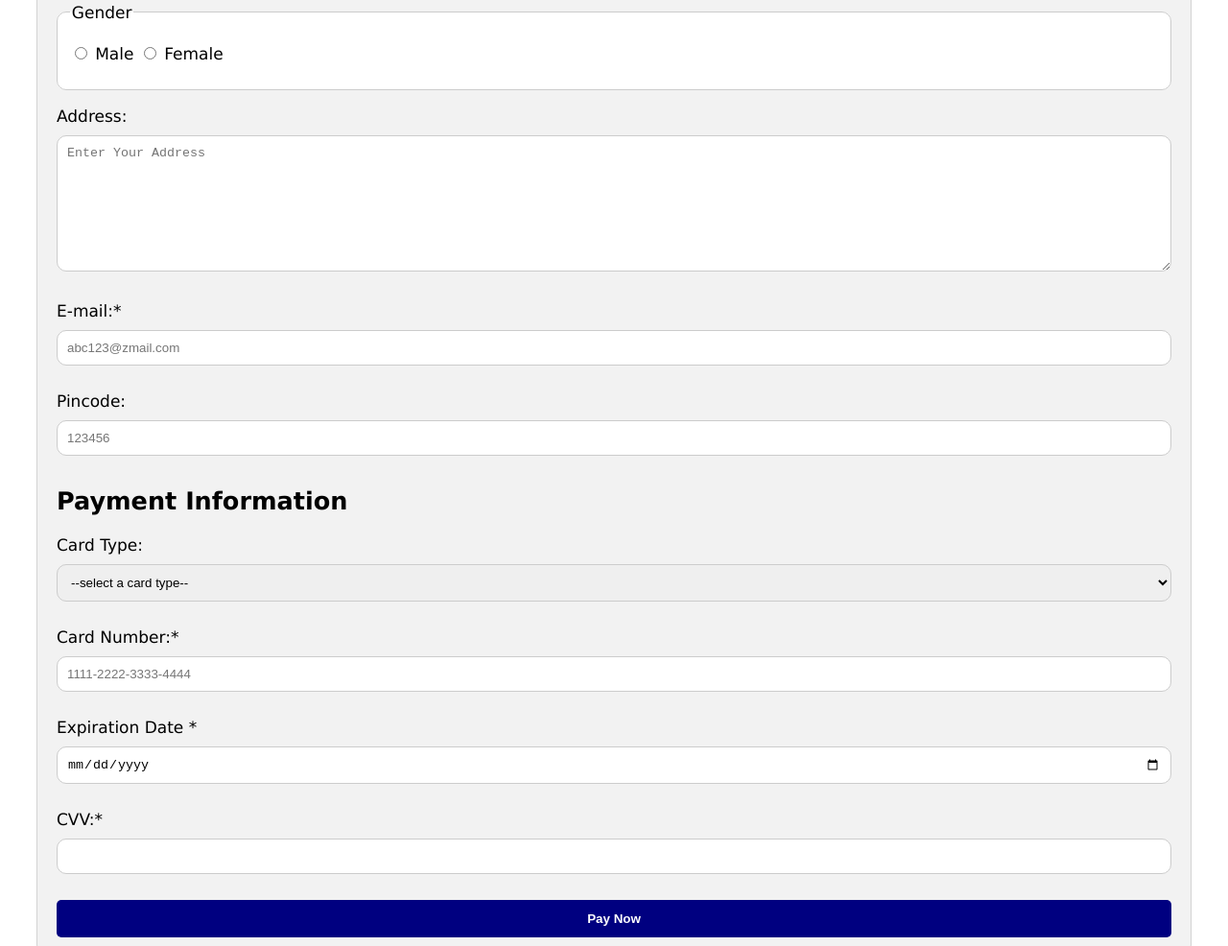
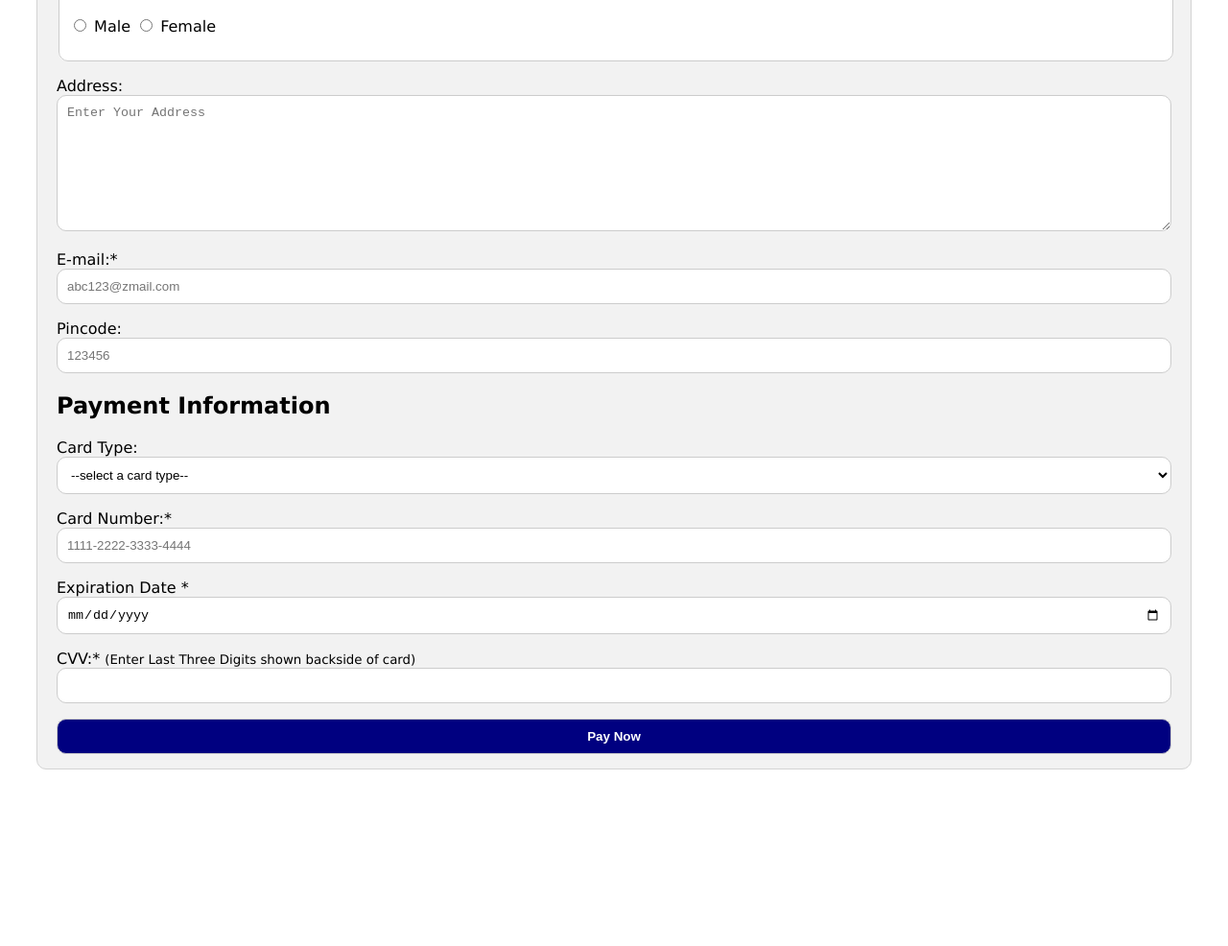
Before and after one commit to abhipatel2005/Practice, a plain HTML site: page Payment_Form/index.html in a window 1280 px wide. Shown: the part 280-1266 px from the top of the page at 96% size. After the commit the page ends 1105 px from the top, so only its background shows below. Drawn offline with Linux system fonts and the light colour scheme.

Commit message:
Updated Code

```diff
--- a/Payment_Form/index.html
+++ b/Payment_Form/index.html
@@ -5,12 +5,11 @@
         <link rel="stylesheet" href="paymentform.css">
     </head>
     <body>
-        <div class="container">
         <form action="" method="get">
             <h1 class="main_heading">PAYMENT FORM</h1>
             <hr>
             <h2>User Information</h2>
-                <p>Name: *<input type="text" name="name"Required placeholder="RAMU XYZ"></p>
+            <p>Name: *<input type="text" name="name" required placeholder="RAMU XYZ"></p>
             <fieldset>
                 <legend>Gender</legend>
                 <p><input type="radio" name="gender" id="Male"> Male  <input type="radio" name="gender" id="Female" required> Female</p>
@@ -31,9 +30,8 @@
             </p>
             <p>Card Number:* <input type=number name="card_number"  id="card_number" required placeholder="1111-2222-3333-4444"></p>
             <p>Expiration Date *<input type="date" name="exp_date" id="exp_date" required></p>
-                <p>CVV:* <input type="password" name="cvv" id="cvv" required></p>
+            <p>CVV:* <small>(Enter Last Three Digits shown backside of card)</small><input type="password" name="cvv" id="cvv" required></p>
             <input type="submit" value="Pay Now" class="hover">
         </form>
-        </div>
     </body>
 </html>
--- a/Payment_Form/paymentform.css
+++ b/Payment_Form/paymentform.css
@@ -4,48 +4,48 @@
 body{
     font-family: Verdana, Geneva, Tahoma, sans-serif;
     margin:15px 30px;
-    font-size: 17px;
     padding: 8px;
 }
-.container{
+form{
     background-color: #f2f2f2;
     padding: 5px 20px 15px 20px;
     border:1px solid lightgray;
-    border-radius:8px;
+    border-radius:10px;
 }
 input[type="text"],
 input[type="email"],
 input[type="number"],
 input[type="password"],
 input[type="date"],
-select,
-textarea{
+input[type="submit"],
+select,textarea,fieldset{
     width:100%;
     padding:10px;
+    border-radius:10px;
     border:1px solid #ccc;
-    border-radius:10px;
-    margin:10px auto;
+    background-color:#fff;
+    /* margin:10px auto; */
 }
-fieldset{
+/* fieldset{
     background-color: #fff;
     border:1px solid #ccc;
     margin:10px auto;
-    width:100%;
     border-radius:10px;
-}
+    /* width:100%; */
+/* } */
 .main_heading{
     text-align: center;
 }
 input[type="submit"]{
     background-color:navy;
     color:white;
-    padding: 12px 20px;
-    border:none;
+    cursor: pointer;
     font-weight:bolder;
-    border-radius: 5px;
-    cursor: pointer;
-    width:100%;
+    /* padding: 12px 20px; */
+    /* border:none; */
+    /* border-radius: 5px; */
+    /* width:100%; */
 }
 input[type="submit"]:hover{
-background-color:rgb(40, 177, 24);
+background-color:green;
 }
```
Lines whose indentation alone changed are shown as unchanged.
